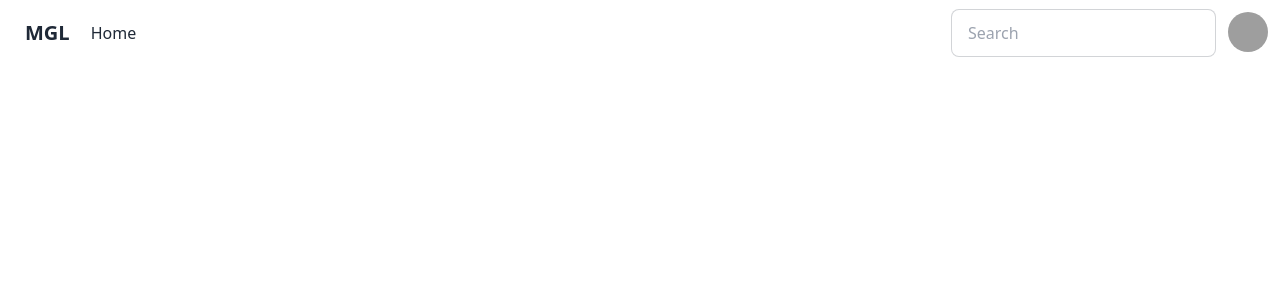
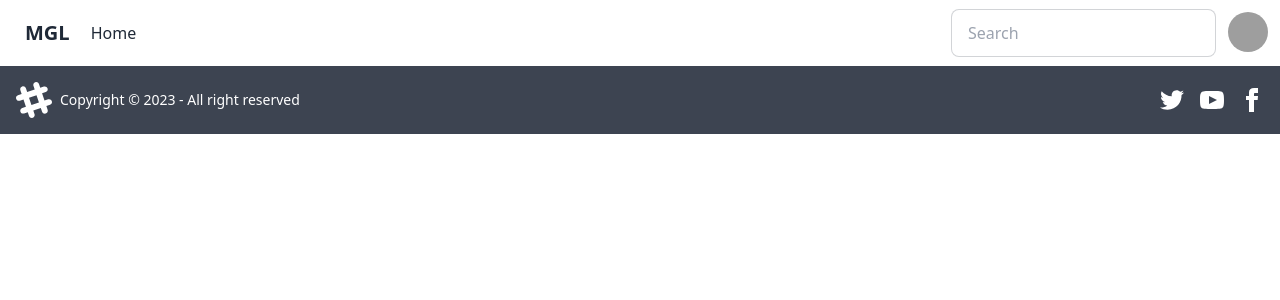
Before and after one commit to sf-dev-git/my-games-library, a Next.js app: page / in a window 1280 px wide. Shown: the top 300 px of the page. Built offline with nearby package versions, Linux system fonts and the light colour scheme; grey boxes are pictures that could not be loaded.

Commit message:
create footer

```diff
--- a/pages/_app.tsx
+++ b/pages/_app.tsx
@@ -1,14 +1,18 @@
 import { AppProps } from 'next/app'
 import Layout from '../src/components/Layout'
 import '../styles/global.css'
-import Navbar from "../src/components/Navbar";
+import Navbar from '../src/components/Navbar';
+import Footer from '../src/components/Footer';
 
 function MyApp({ Component, pageProps }: AppProps) {
   return(
-      <Layout>
-        <Navbar/>
-        <Component {...pageProps} />
-      </Layout>
+      <>
+          <Navbar/>
+          <Layout>
+            <Component {...pageProps} />
+          </Layout>
+          <Footer/>
+      </>
   );
 }
 
--- /dev/null
+++ b/src/components/Footer.tsx
@@ -0,0 +1,14 @@
+export default function Footer() {
+    return <footer className="footer items-center p-4 bg-neutral text-neutral-content">
+        <div className="items-center grid-flow-col">
+            <svg width="36" height="36" viewBox="0 0 24 24" xmlns="http://www.w3.org/2000/svg" fillRule="evenodd" clipRule="evenodd" className="fill-current"><path d="M22.672 15.226l-2.432.811.841 2.515c.33 1.019-.209 2.127-1.23 2.456-1.15.325-2.148-.321-2.463-1.226l-.84-2.518-5.013 1.677.84 2.517c.391 1.203-.434 2.542-1.831 2.542-.88 0-1.601-.564-1.86-1.314l-.842-2.516-2.431.809c-1.135.328-2.145-.317-2.463-1.229-.329-1.018.211-2.127 1.231-2.456l2.432-.809-1.621-4.823-2.432.808c-1.355.384-2.558-.59-2.558-1.839 0-.817.509-1.582 1.327-1.846l2.433-.809-.842-2.515c-.33-1.02.211-2.129 1.232-2.458 1.02-.329 2.13.209 2.461 1.229l.842 2.515 5.011-1.677-.839-2.517c-.403-1.238.484-2.553 1.843-2.553.819 0 1.585.509 1.85 1.326l.841 2.517 2.431-.81c1.02-.33 2.131.211 2.461 1.229.332 1.018-.21 2.126-1.23 2.456l-2.433.809 1.622 4.823 2.433-.809c1.242-.401 2.557.484 2.557 1.838 0 .819-.51 1.583-1.328 1.847m-8.992-6.428l-5.01 1.675 1.619 4.828 5.011-1.674-1.62-4.829z"></path></svg>
+            <p>Copyright © 2023 - All right reserved</p>
+        </div>
+        <div className="grid-flow-col gap-4 md:place-self-center md:justify-self-end">
+            <a><svg xmlns="http://www.w3.org/2000/svg" width="24" height="24" viewBox="0 0 24 24" className="fill-current"><path d="M24 4.557c-.883.392-1.832.656-2.828.775 1.017-.609 1.798-1.574 2.165-2.724-.951.564-2.005.974-3.127 1.195-.897-.957-2.178-1.555-3.594-1.555-3.179 0-5.515 2.966-4.797 6.045-4.091-.205-7.719-2.165-10.148-5.144-1.29 2.213-.669 5.108 1.523 6.574-.806-.026-1.566-.247-2.229-.616-.054 2.281 1.581 4.415 3.949 4.89-.693.188-1.452.232-2.224.084.626 1.956 2.444 3.379 4.6 3.419-2.07 1.623-4.678 2.348-7.29 2.04 2.179 1.397 4.768 2.212 7.548 2.212 9.142 0 14.307-7.721 13.995-14.646.962-.695 1.797-1.562 2.457-2.549z"></path></svg>
+            </a>
+            <a><svg xmlns="http://www.w3.org/2000/svg" width="24" height="24" viewBox="0 0 24 24" className="fill-current"><path d="M19.615 3.184c-3.604-.246-11.631-.245-15.23 0-3.897.266-4.356 2.62-4.385 8.816.029 6.185.484 8.549 4.385 8.816 3.6.245 11.626.246 15.23 0 3.897-.266 4.356-2.62 4.385-8.816-.029-6.185-.484-8.549-4.385-8.816zm-10.615 12.816v-8l8 3.993-8 4.007z"></path></svg></a>
+            <a><svg xmlns="http://www.w3.org/2000/svg" width="24" height="24" viewBox="0 0 24 24" className="fill-current"><path d="M9 8h-3v4h3v12h5v-12h3.642l.358-4h-4v-1.667c0-.955.192-1.333 1.115-1.333h2.885v-5h-3.808c-3.596 0-5.192 1.583-5.192 4.615v3.385z"></path></svg></a>
+        </div>
+    </footer>;
+}
```
